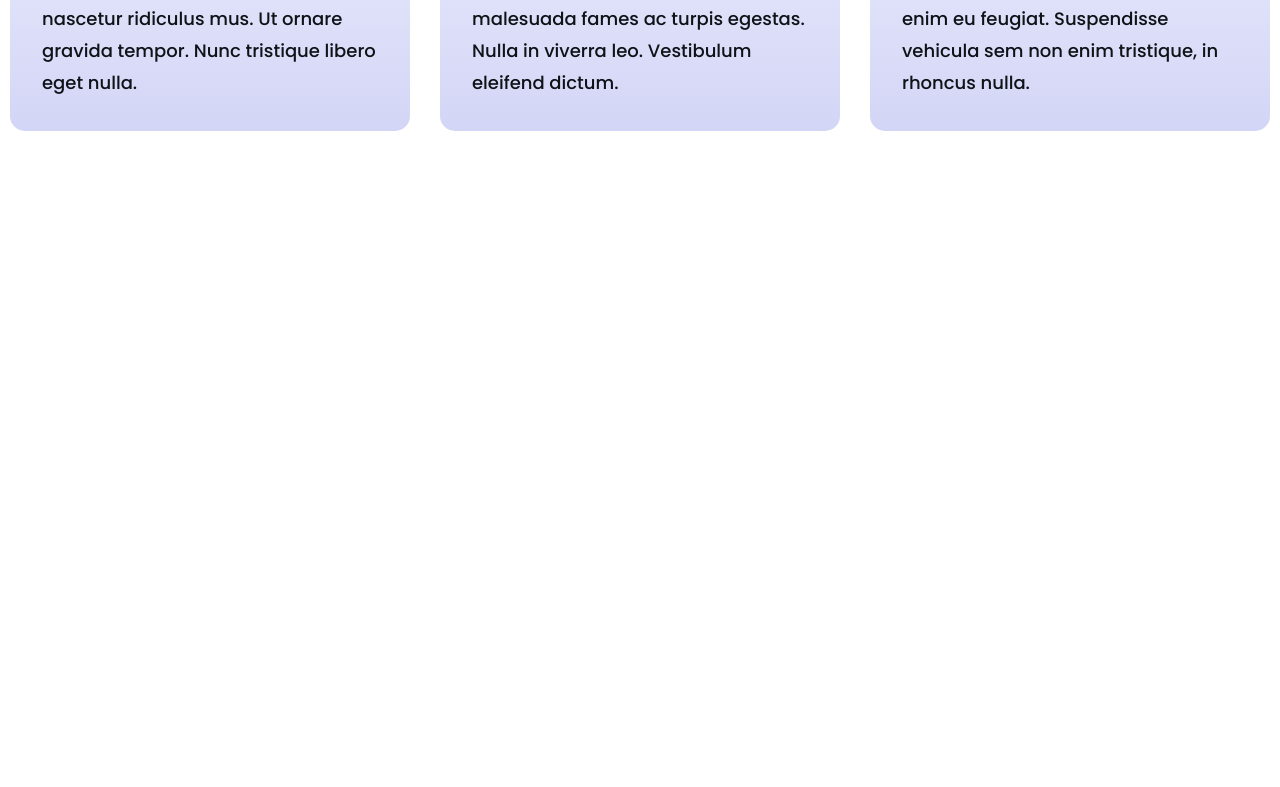
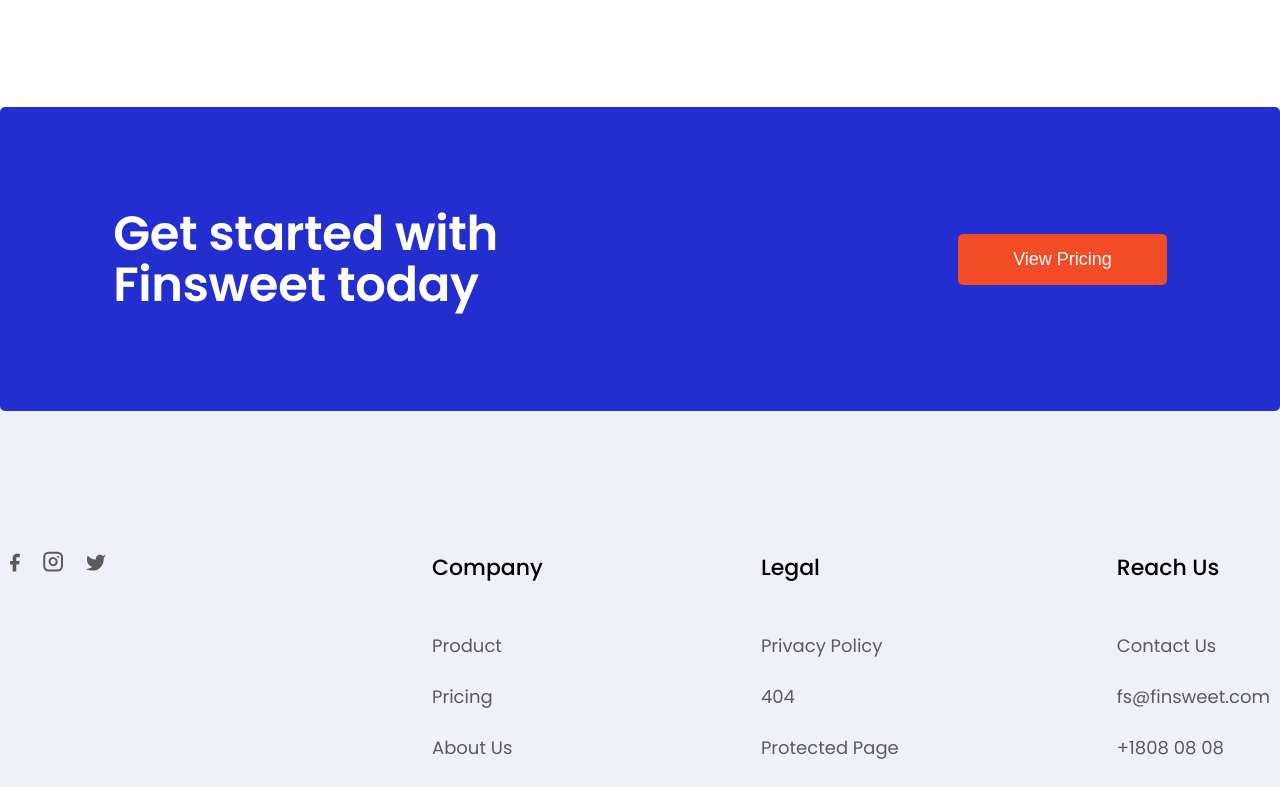
Before and after one commit to Kiguradze/Finsweet-Template1, a React (Vite) app: page /pricing in a window 1280 px wide. Shown: the part 3593-4380 px from the top of the page. Before the commit the page ends 3724 px from the top, so only its background shows below. Built offline with nearby package versions, Linux system fonts and the light colour scheme.

Commit message:
add footer component and update pricing css

```diff
--- a/src/components/FAQ/faq.css
+++ b/src/components/FAQ/faq.css
@@ -1,6 +1,6 @@
 .faq {
   max-width: 934px;
-  margin: 128px auto 282px auto;
+  margin: 128px auto 0 auto;
 }
 
 .faq .container {
--- a/src/components/footer/footer.css
+++ b/src/components/footer/footer.css
@@ -1,5 +1,6 @@
 footer {
   margin-bottom: 0;
+  margin-top: 282px;
   background-color: rgba(239, 240, 248, 1);
 }
 
--- a/src/pages/Pricing/Pricing.jsx
+++ b/src/pages/Pricing/Pricing.jsx
@@ -3,6 +3,7 @@
 import PriceCard from "../../components/priceCard/PriceCard";
 import Faq from "../../components/FAQ/Faq";
 import Testimonials from "../../pages/homePage/Testimonials";
+import Footer from "../../components/footer/Footer";
 import "./pricing.css";
 import data from "../../data/priceCardsData/priceCardsData";
 
@@ -30,6 +31,7 @@
       </div>
       <Faq />
       <Testimonials />
+      <Footer />
     </>
   );
 };
--- a/src/pages/Pricing/pricing.css
+++ b/src/pages/Pricing/pricing.css
@@ -21,6 +21,10 @@
   .price-cards {
     margin-bottom: 750px;
   }
+
+  .price-cards .container {
+    top: -10%;
+  }
 }
 
 @media screen and (max-width: 768px) {
```
